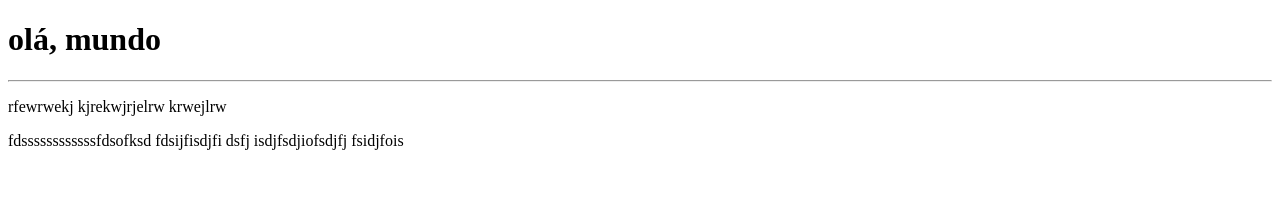
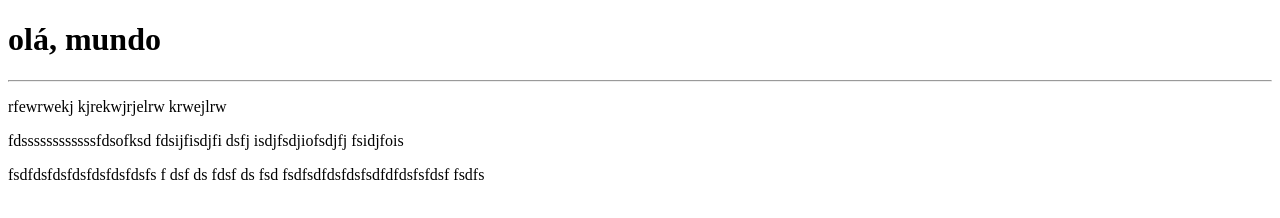
Before and after one commit to souza-e/Aprendendo-Git-Github, a plain HTML site: page site - exemplo/index.html in a window 1280 px wide. Drawn offline with Linux system fonts and the light colour scheme.

Commit message:
adicionei outra linha para teste

```diff
--- a/site - exemplo/index.html
+++ b/site - exemplo/index.html
@@ -11,5 +11,10 @@
     <hr>
     <p>rfewrwekj kjrekwjrjelrw krwejlrw</p>
     <p>fdssssssssssssfdsofksd fdsijfisdjfi dsfj isdjfsdjiofsdjfj fsidjfois</p>
+
+    <p>fsdfdsfdsfdsfdsfdsfdsfs f dsf ds fdsf ds  fsd
+        fsdfsdfdsfdsfsdfdfdsfsfdsf
+        fsdfs
+    </p>
 </body>
 </html>
```
